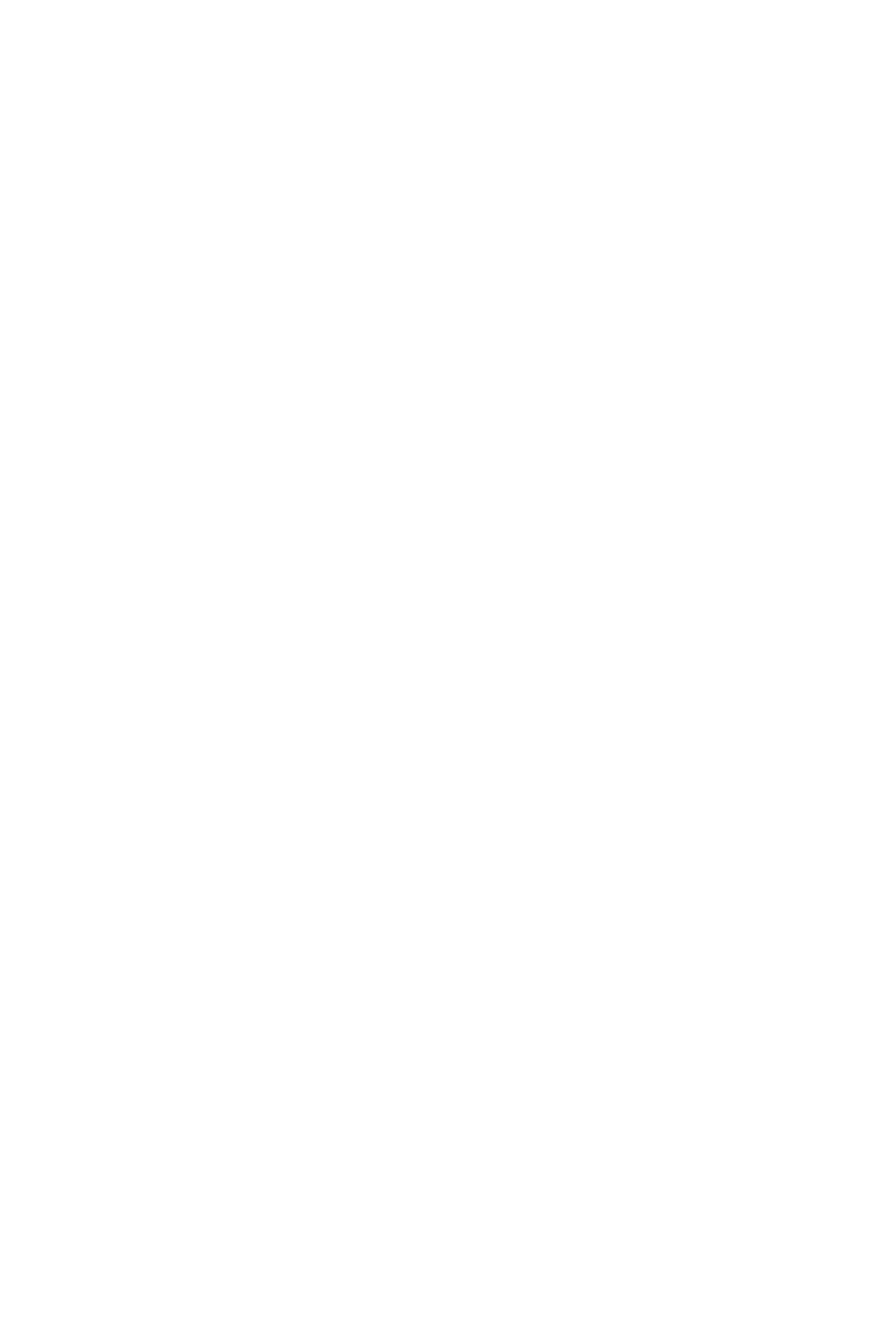
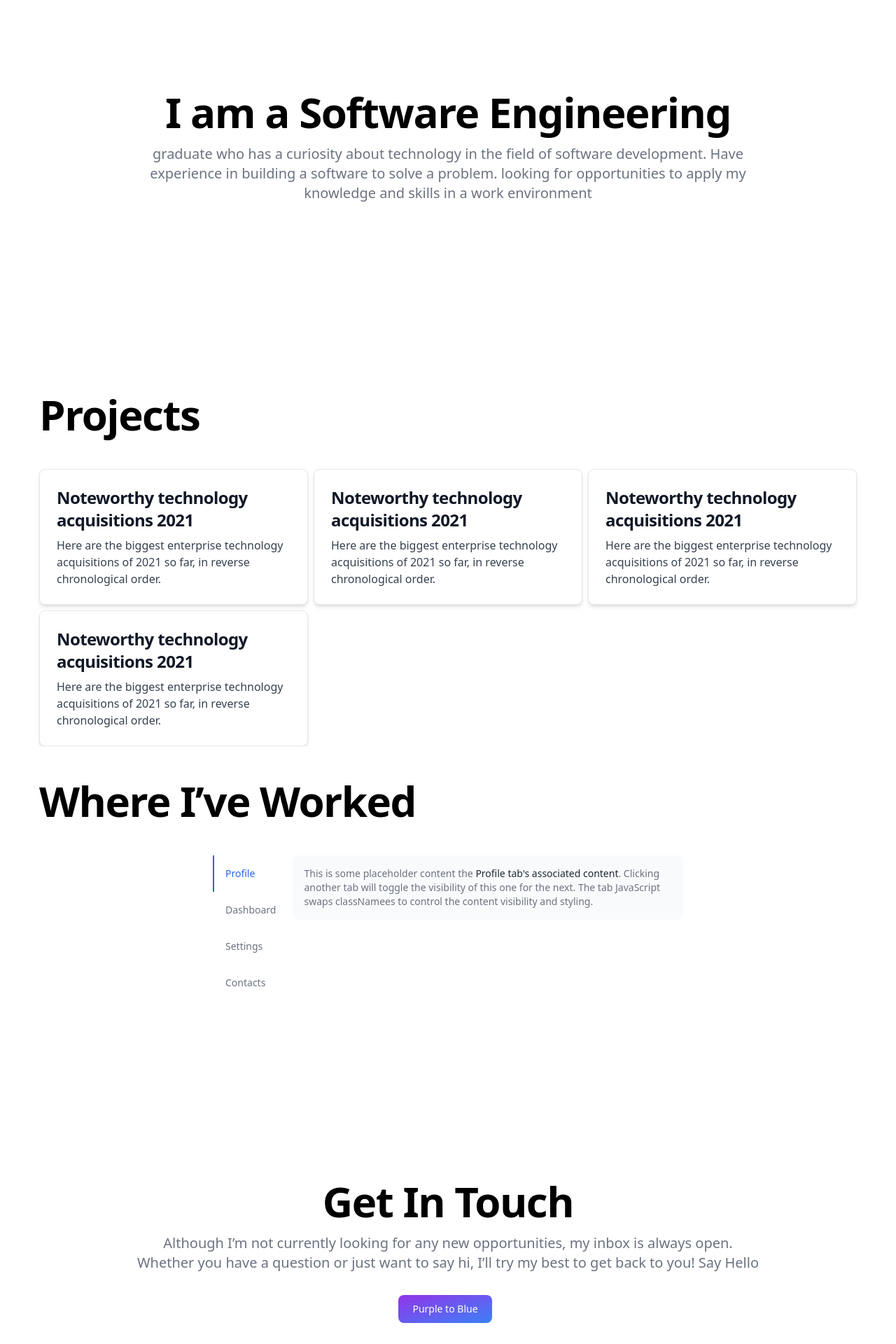
Before and after one commit to FranzSinaga/portfolio-v1, a Next.js app: page / in a window 1280 px wide. Shown: the part 860-2780 px from the top of the page at 70% size. Before the commit the page ends 846 px from the top, so only its background shows below. Built offline with nearby package versions, Linux system fonts and the light colour scheme.

Commit message:
Add new components and update homepage layout
- Add component Cards, Timeline
- Modify components AnimatedBgHero and Nav
- Fixing nav z-index
- Edit Homepage View

```diff
--- /dev/null
+++ b/components/Cards/Cards.jsx
@@ -0,0 +1,15 @@
+const Cards = () => {
+  return (
+    <div className="block p-6 max-w-sm bg-white rounded-lg border border-gray-200 shadow-md hover:bg-gray-100 dark:bg-gray-800 dark:border-gray-700 dark:hover:bg-gray-700">
+      <h5 className="mb-2 text-2xl font-bold tracking-tight text-gray-900 dark:text-white">
+        Noteworthy technology acquisitions 2021
+      </h5>
+      <p className="font-normal text-gray-700 dark:text-gray-400">
+        Here are the biggest enterprise technology acquisitions of 2021 so far,
+        in reverse chronological order.
+      </p>
+    </div>
+  );
+};
+
+export default Cards;
--- a/components/Hero/AnimatedBgHero.jsx
+++ b/components/Hero/AnimatedBgHero.jsx
@@ -1,12 +1,12 @@
 const AnimatedBgHero = ({ children }) => {
   return (
-    <section className=" relative overflow-hidden hero-height flex items-center">
+    <section className=" relative overflow-hidden hero-height flex items-center justify-center">
       <div className="features_gradient-wrapper">
         <div className="features_gradient features_gradient-1 bg-red-400"></div>
         <div className="features_gradient features_gradient-2 bg-green-400"></div>
         <div className="features_gradient features_gradient-3 bg-rose-600"></div>
       </div>
-      <div className="container mx-auto z-10">{children}</div>
+      <div className="container mx-auto z-10 text-center">{children}</div>
     </section>
   );
 };
--- a/components/NavBar/Nav.jsx
+++ b/components/NavBar/Nav.jsx
@@ -2,7 +2,7 @@ import Link from "next/link";
 
 const Nav = () => {
   return (
-    <nav className="p-3 fixed bg-gray-50 w-full border-gray-200 dark:bg-gray-800 dark:border-gray-700">
+    <nav className="p-3 fixed z-20 bg-black w-full">
       <div className="container flex flex-wrap justify-between items-center mx-auto">
         <a href="#" className="flex items-center">
           <img
--- /dev/null
+++ b/components/Timeline/Timeline.jsx
@@ -0,0 +1,135 @@
+const Timeline = () => {
+  return (
+    <div className="flex max-w-2xl">
+      <div className="mb-4">
+        <ul
+          className="flex flex-wrap flex-col text-sm font-medium "
+          id="myTab"
+          data-tabs-toggle="#myTabContent"
+          role="tablist"
+        >
+          <li className="mr-2" role="presentation">
+            <button
+              className="inline-block p-4  border-l-2 text-blue-600 hover:text-blue-600 dark:text-blue-500 dark:hover:text-blue-500 border-blue-600 dark:border-blue-500"
+              id="profile-tab"
+              data-tabs-target="#profile"
+              type="button"
+              role="tab"
+              aria-controls="profile"
+              aria-selected="true"
+            >
+              Profile
+            </button>
+          </li>
+          <li className="mr-2" role="presentation">
+            <button
+              className="inline-block p-4  border-l-2 border-transparent hover:text-gray-600 hover:border-gray-300 dark:hover:text-gray-300 dark:border-transparent text-gray-500 dark:text-gray-400 border-gray-100 dark:border-gray-700"
+              id="dashboard-tab"
+              data-tabs-target="#dashboard"
+              type="button"
+              role="tab"
+              aria-controls="dashboard"
+              aria-selected="false"
+            >
+              Dashboard
+            </button>
+          </li>
+          <li className="mr-2" role="presentation">
+            <button
+              className="inline-block p-4  border-l-2 border-transparent hover:text-gray-600 hover:border-gray-300 dark:hover:text-gray-300 dark:border-transparent text-gray-500 dark:text-gray-400 border-gray-100 dark:border-gray-700"
+              id="settings-tab"
+              data-tabs-target="#settings"
+              type="button"
+              role="tab"
+              aria-controls="settings"
+              aria-selected="false"
+            >
+              Settings
+            </button>
+          </li>
+          <li role="presentation">
+            <button
+              className="inline-block p-4  border-l-2 border-transparent hover:text-gray-600 hover:border-gray-300 dark:hover:text-gray-300 dark:border-transparent text-gray-500 dark:text-gray-400 border-gray-100 dark:border-gray-700"
+              id="contacts-tab"
+              data-tabs-target="#contacts"
+              type="button"
+              role="tab"
+              aria-controls="contacts"
+              aria-selected="false"
+            >
+              Contacts
+            </button>
+          </li>
+        </ul>
+      </div>
+      <div id="myTabContent">
+        <div
+          className="p-4 bg-gray-50 rounded-lg dark:bg-gray-800"
+          id="profile"
+          role="tabpanel"
+          aria-labelledby="profile-tab"
+        >
+          <p className="text-sm text-gray-500 dark:text-gray-400">
+            This is some placeholder content the{" "}
+            <strong className="font-medium text-gray-800 dark:text-white">
+              Profile tab's associated content
+            </strong>
+            . Clicking another tab will toggle the visibility of this one for
+            the next. The tab JavaScript swaps classNamees to control the content
+            visibility and styling.
+          </p>
+        </div>
+        <div
+          className="hidden p-4 bg-gray-50 rounded-lg dark:bg-gray-800"
+          id="dashboard"
+          role="tabpanel"
+          aria-labelledby="dashboard-tab"
+        >
+          <p className="text-sm text-gray-500 dark:text-gray-400">
+            This is some placeholder content the{" "}
+            <strong className="font-medium text-gray-800 dark:text-white">
+              Dashboard tab's associated content
+            </strong>
+            . Clicking another tab will toggle the visibility of this one for
+            the next. The tab JavaScript swaps classNamees to control the content
+            visibility and styling.
+          </p>
+        </div>
+        <div
+          className="hidden p-4 bg-gray-50 rounded-lg dark:bg-gray-800"
+          id="settings"
+          role="tabpanel"
+          aria-labelledby="settings-tab"
+        >
+          <p className="text-sm text-gray-500 dark:text-gray-400">
+            This is some placeholder content the{" "}
+            <strong className="font-medium text-gray-800 dark:text-white">
+              Settings tab's associated content
+            </strong>
+            . Clicking another tab will toggle the visibility of this one for
+            the next. The tab JavaScript swaps classNamees to control the content
+            visibility and styling.
+          </p>
+        </div>
+        <div
+          className="hidden p-4 bg-gray-50 rounded-lg dark:bg-gray-800"
+          id="contacts"
+          role="tabpanel"
+          aria-labelledby="contacts-tab"
+        >
+          <p className="text-sm text-gray-500 dark:text-gray-400">
+            This is some placeholder content the{" "}
+            <strong className="font-medium text-gray-800 dark:text-white">
+              Contacts tab's associated content
+            </strong>
+            . Clicking another tab will toggle the visibility of this one for
+            the next. The tab JavaScript swaps classNamees to control the content
+            visibility and styling.
+          </p>
+        </div>
+      </div>
+    </div>
+  );
+};
+
+export default Timeline;
--- a/pages/index.tsx
+++ b/pages/index.tsx
@@ -1,7 +1,9 @@
-import type { NextPage } from 'next'
-import Head from 'next/head'
-import Image from 'next/image'
-import AnimatedBgHero from '../components/Hero/AnimatedBgHero';
+import type { NextPage } from "next";
+import Head from "next/head";
+import Image from "next/image";
+import AnimatedBgHero from "../components/Hero/AnimatedBgHero";
+import Cards from "../components/Cards/Cards";
+import Timeline from "../components/Timeline/Timeline";
 
 const Home: NextPage = () => {
   return (
@@ -13,18 +15,85 @@ const Home: NextPage = () => {
 
       <AnimatedBgHero>
         <div className="flex flex-col items-center">
-          <h1 className="bloc text-6xl text-white font-bold ">
-          👋 Hero {' '}
-            <span className="text-green-600">
-            Here
-            </span>
+          <h1 className="text-6xl text-white font-bold ">
+            👋 Hello <span className="text-rose-600">World</span>
           </h1>
-
-          <p className="mt-3 text-gray-50 text-2xl">
-            Check back soon {' '} 😅
-          </p>
         </div>
       </AnimatedBgHero>
+
+      <div className="flex flex-col items-center justify-center bg-white dark:bg-gray-900 border-gray-900">
+        <div className="px-4 py-14 md:py-60 lg:py-40 xl:py-60">
+          <div className="mx-auto text-center">
+            <h1 className="max-w-4xl mb-4 text-4xl font-extrabold tracking-tight leading-none md:text-5xl xl:text-6xl dark:text-white">
+              I am a Software Engineering
+            </h1>
+            <p className="max-w-4xl mb-6 font-light text-gray-500 lg:mb-8 md:text-lg lg:text-xl dark:text-gray-400">
+              graduate who has a curiosity about technology in the field of
+              software development. Have experience in building a software to
+              solve a problem. looking for opportunities to apply my knowledge
+              and skills in a work environment
+            </p>
+          </div>
+        </div>
+      </div>
+
+      <div className="bg-white dark:bg-gray-900 border-gray-900">
+        <div className="container mx-auto flex flex-col">
+          <div className="mx-14">
+            <h1 className="max-w-4xl mb-12 text-4xl font-extrabold tracking-tight leading-none md:text-5xl xl:text-6xl dark:text-white">
+              Projects
+            </h1>
+            <div className="flex flex-row md:justify-center lg:justify-center xl:justify-start flex-wrap gap-5 sm:gap-5 md:gap-4 lg:gap-2">
+              <div className=" md:basis-72 lg:basis-auto">
+                <Cards />
+              </div>
+              <div className=" md:basis-72 lg:basis-auto">
+                <Cards />
+              </div>
+              <div className=" md:basis-72 lg:basis-auto">
+                <Cards />
+              </div>
+              <div className=" md:basis-72 lg:basis-auto">
+                <Cards />
+              </div>
+            </div>
+          </div>
+        </div>
+      </div>
+
+      <div className="bg-white dark:bg-gray-900 border-gray-900">
+        <div className="container mx-auto flex flex-col">
+          <div className="mx-14">
+            <h1 className="max-w-4xl my-12 text-4xl font-extrabold tracking-tight leading-none md:text-5xl xl:text-6xl dark:text-white">
+              Where I’ve Worked
+            </h1>
+            <div className="flex flex-row justify-center flex-wrap gap-5">
+              <Timeline></Timeline>
+            </div>
+          </div>
+        </div>
+      </div>
+
+      <div className="flex flex-col items-center justify-center bg-white dark:bg-gray-900 border-gray-900">
+        <div className="px-4 py-14 md:py-60 lg:py-40 xl:py-60">
+          <div className="mx-auto text-center">
+            <h1 className="max-w-4xl mb-4 text-4xl font-extrabold tracking-tight leading-none md:text-5xl xl:text-6xl dark:text-white">
+              Get In Touch
+            </h1>
+            <p className="max-w-4xl mb-6 font-light text-gray-500 lg:mb-8 md:text-lg lg:text-xl dark:text-gray-400">
+              Although I’m not currently looking for any new opportunities, my
+              inbox is always open. Whether you have a question or just want to
+              say hi, I’ll try my best to get back to you! Say Hello
+            </p>
+            <button
+              type="button"
+              className="text-white text-lg bg-gradient-to-br from-purple-600 to-blue-500 hover:bg-gradient-to-bl focus:ring-4 focus:outline-none focus:ring-blue-300 dark:focus:ring-blue-800 font-medium rounded-lg text-sm px-5 py-2.5 text-center mr-2 mb-2"
+            >
+              Purple to Blue
+            </button>
+          </div>
+        </div>
+      </div>
 
       <footer className="flex h-24 w-full bg-gray-900 border-gray-900 items-center justify-center border-t">
         <a
@@ -33,12 +102,12 @@ const Home: NextPage = () => {
           target="_blank"
           rel="noopener noreferrer"
         >
-          Powered by{' '} Vercel
-          {/* <Image src="/vercel.svg" alt="Vercel Logo" width={72} height={16} /> */}
+          Powered by Vercel
+          <Image src="/vercel.svg" alt="Vercel Logo" width={72} height={16} />
         </a>
       </footer>
     </div>
-  )
-}
+  );
+};
 
-export default Home
+export default Home;
```
